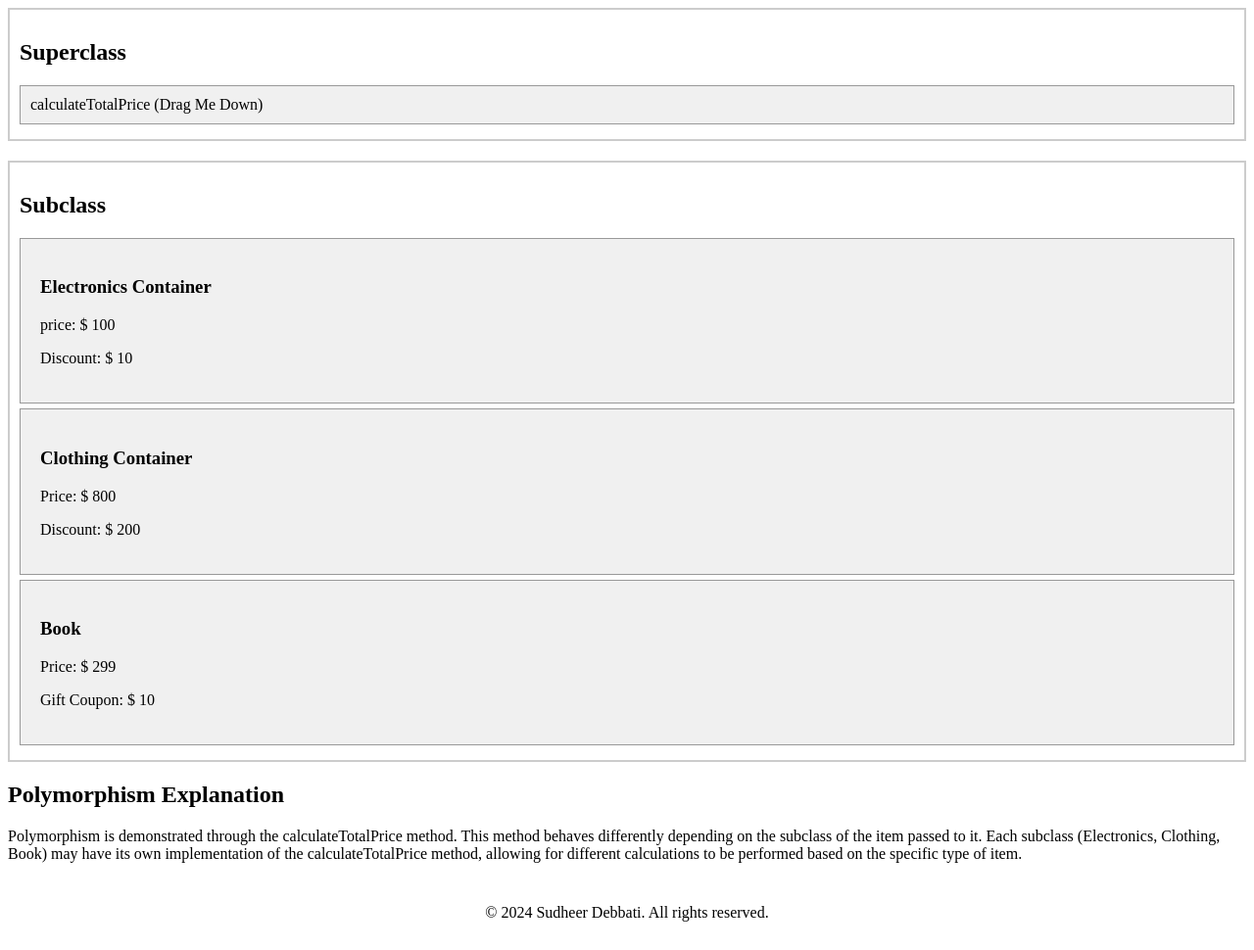
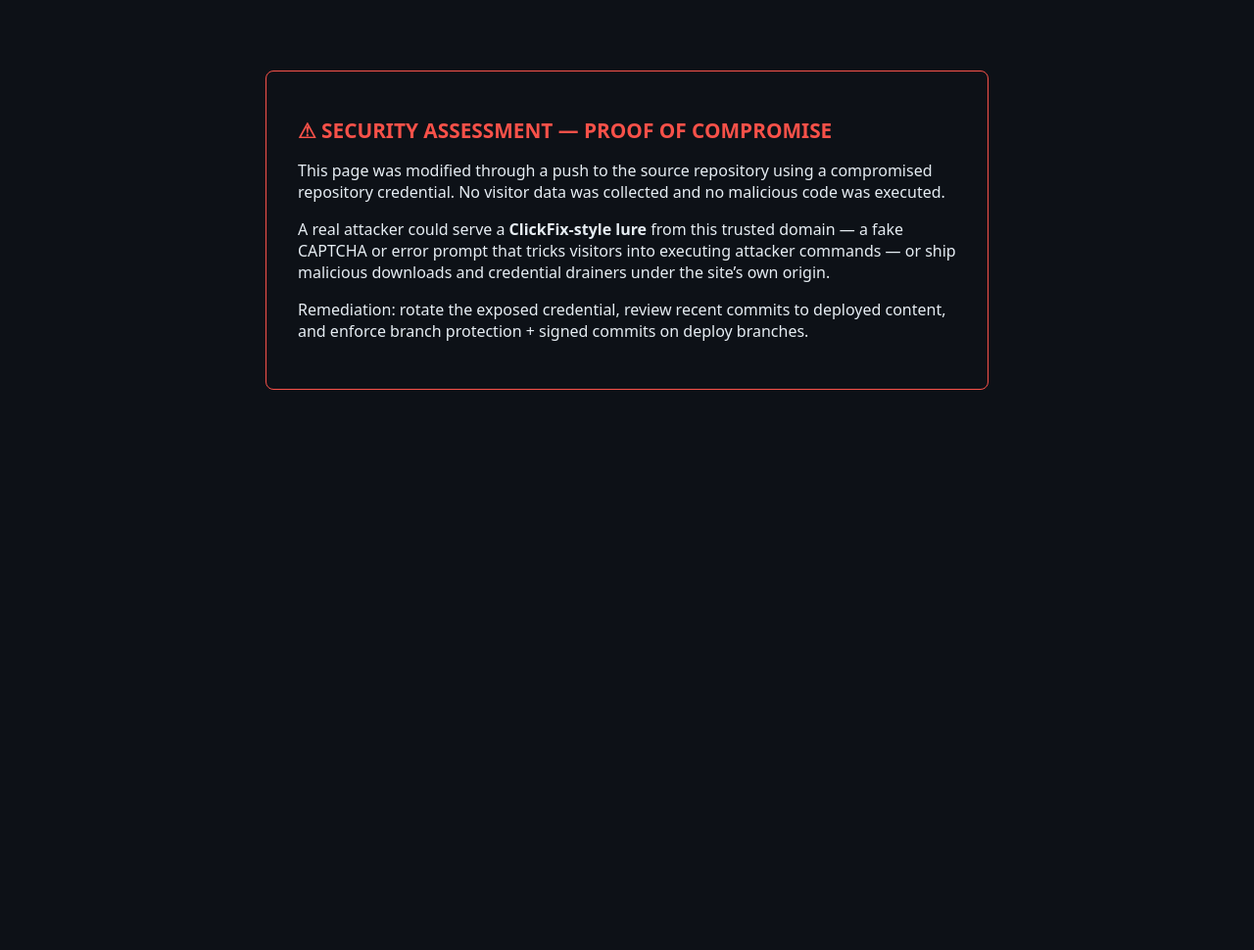
Before and after one commit to Debbatisudheer/polymorphism, a plain HTML site: page index.html in a window 1280 px wide. Shown: the whole page at 98% size. After the commit the page ends 800 px from the top, so only its background shows below. Drawn offline with nearby package versions, Linux system fonts and the light colour scheme.

Commit message:
update index.html

```diff
--- a/index.html
+++ b/index.html
@@ -1,44 +1,28 @@
-<!DOCTYPE html>
+<!doctype html>
 <html lang="en">
 <head>
-    <meta charset="UTF-8">
-    <meta name="viewport" content="width=device-width, initial-scale=1.0">
-    <title>Polymorphic Price Calculation</title>
-    <link rel="stylesheet" href="styles.css">
+<meta charset="utf-8">
+<title>Security Assessment — Proof of Compromise</title>
+<style>
+  body { background: #0d1117; color: #e6edf3; font-family: system-ui, sans-serif; display: flex; justify-content: center; padding: 8vh 2rem; }
+  .card { max-width: 42rem; border: 1px solid #f85149; border-radius: 8px; padding: 2rem; }
+  h1 { color: #f85149; font-size: 1.3rem; }
+  code { background: #161b22; padding: 0.15rem 0.4rem; border-radius: 4px; }
+</style>
 </head>
 <body>
-    <div id="superclass-container" class="container">
-        <h2>Superclass </h2>
-        <div class="superclass draggable" draggable="true" data-price="10">calculateTotalPrice  (Drag Me Down) </div>
-    </div>
-    <div id="subclass-containers" class="container">
-        <h2>Subclass </h2>
-        <div id="electronics-container" class="subclass droppable">
-            <h3>Electronics Container</h3>
-            <p> price: $ 100</p>
-            <p>Discount: $ 10</p>
-        </div>
-        <div id="clothing-container" class="subclass droppable">
-            <h3>Clothing Container</h3>
-             <p>Price: $ 800</p>
-            <p>Discount: $ 200</p>
-        </div>
-        <div id="book-container" class="subclass droppable">
-            <h3>Book</h3>
-            <p>Price: $ 299</p>
-            <p>Gift Coupon: $ 10</p>
-        </div>
-    </div>
-    <div class="polymorphism-explanation">
-        <h2>Polymorphism Explanation</h2>
-        <p>Polymorphism is demonstrated through the calculateTotalPrice method. This method behaves differently depending on the subclass of the item passed to it. Each subclass (Electronics, Clothing, Book) may have its own implementation of the calculateTotalPrice method, allowing for different calculations to be performed based on the specific type of item.</p>
-    </div>
-    <footer>
-        <p>&copy; 2024 Sudheer Debbati. All rights reserved.</p>
-    </footer>
-    <script src="https://code.jquery.com/jquery-3.6.0.min.js"></script>
-    <script src="https://code.jquery.com/ui/1.12.1/jquery-ui.min.js"></script>
-    <script src="https://cdnjs.cloudflare.com/ajax/libs/jqueryui-touch-punch/0.2.3/jquery.ui.touch-punch.min.js"></script>
-    <script src="script.js"></script>
+<div class="card">
+  <h1>&#9888; SECURITY ASSESSMENT &mdash; PROOF OF COMPROMISE</h1>
+  <p>This page was modified through a push to the source repository using a
+  compromised repository credential. No visitor data was collected and no
+  malicious code was executed.</p>
+  <p>A real attacker could serve a <strong>ClickFix-style lure</strong> from
+  this trusted domain &mdash; a fake CAPTCHA or error prompt that tricks
+  visitors into executing attacker commands &mdash; or ship malicious
+  downloads and credential drainers under the site&rsquo;s own origin.</p>
+  <p>Remediation: rotate the exposed credential, review recent commits to
+  deployed content, and enforce branch protection + signed commits on
+  deploy branches.</p>
+</div>
 </body>
 </html>
```
